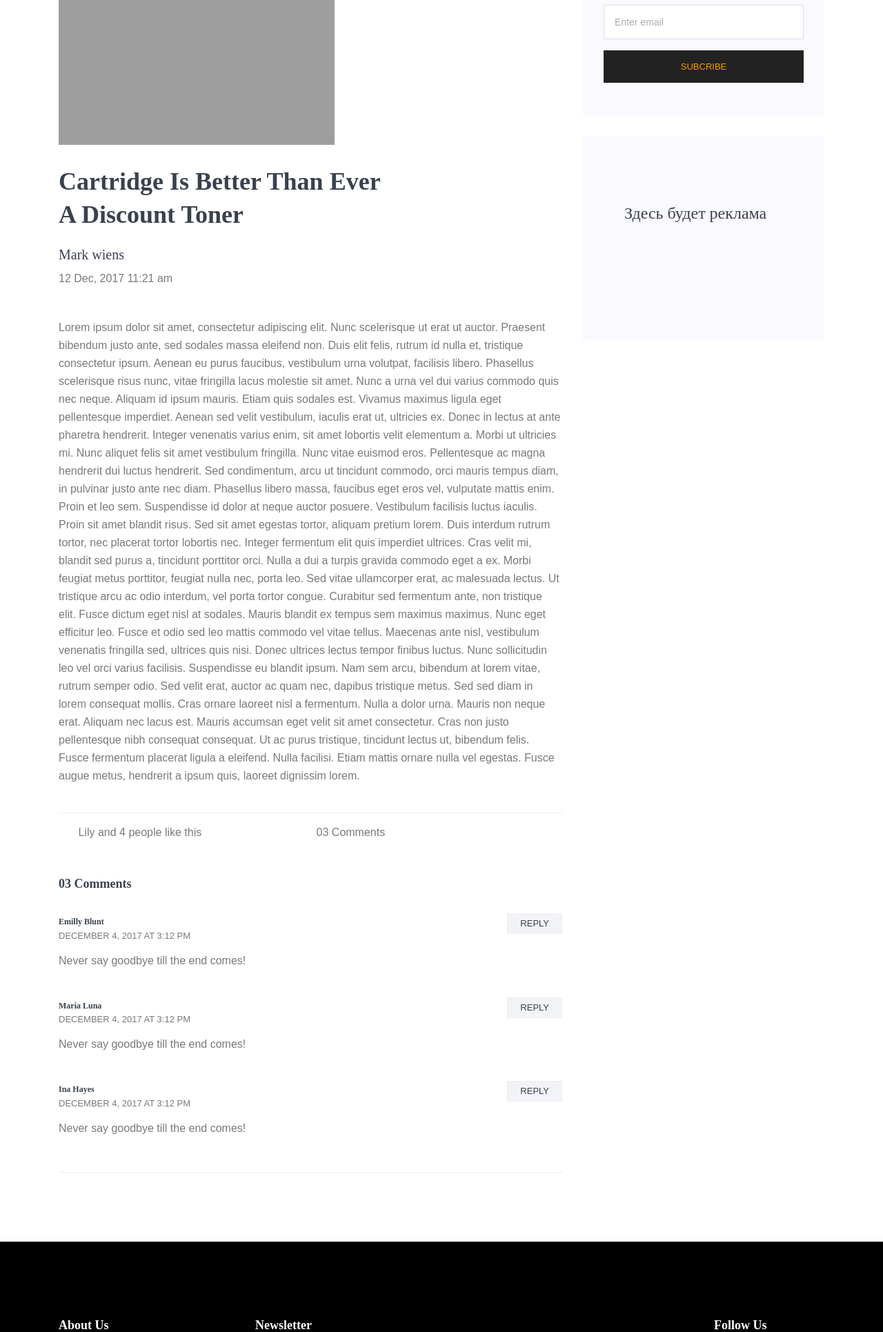
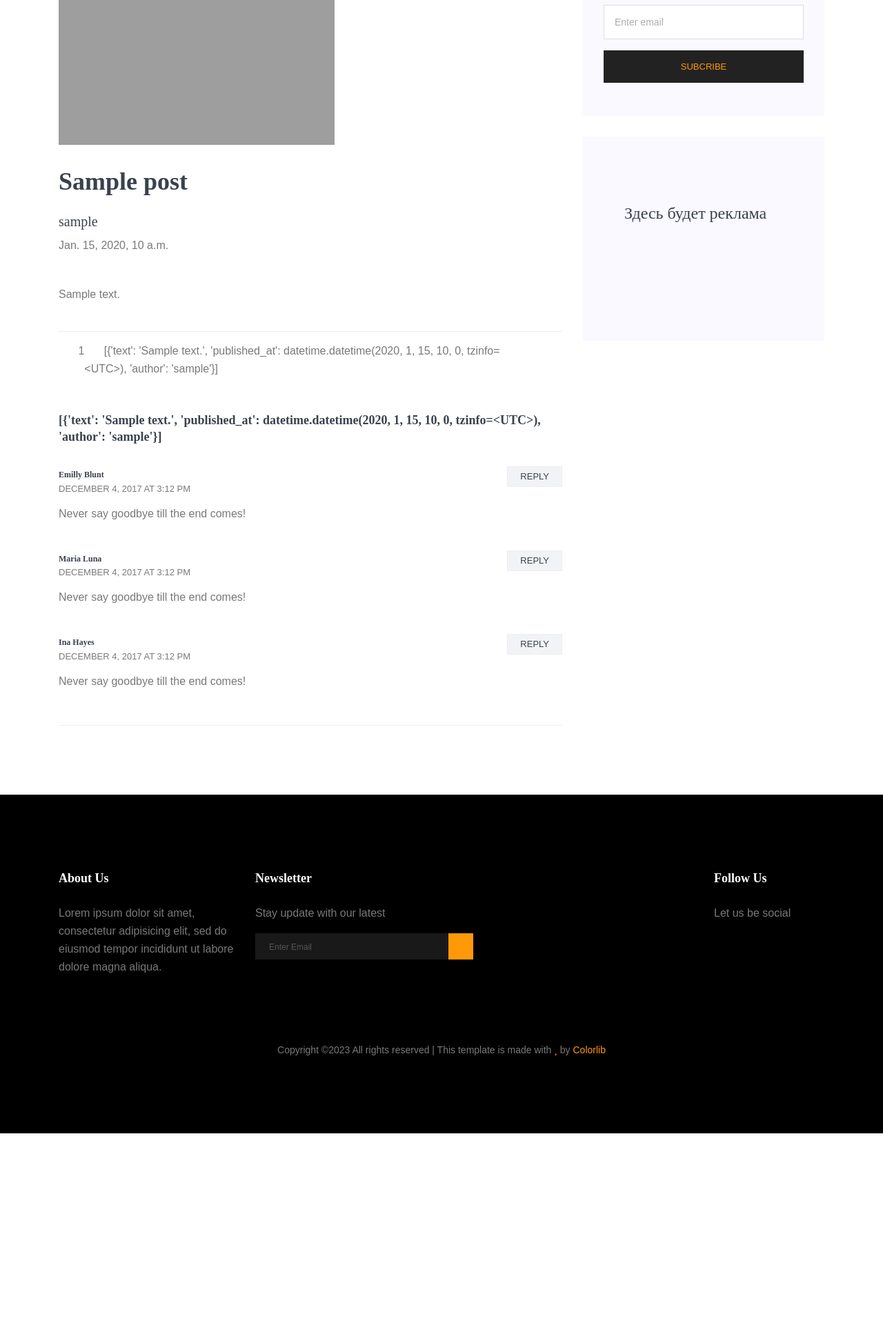
Before and after one commit to Gennadynemchin/Blog, a Django app: a page that uses templates/blog-details.html in a window 1280 px wide. Shown: the part 900-2831 px from the top of the page at 69% size. After the commit the page ends 2543 px from the top, so only its background shows below. Run offline with Django 3.2, Linux system fonts and the light colour scheme; tables that the repository leaves empty hold one stand-in row (values such as "Sample post"); parts of the project's set-up code (start-up, migrations or seed data) failed here and were passed over; some libraries are stand-ins or nearby versions; some web fonts are replaced; grey boxes are pictures that could not be loaded.

Commit message:
Added template logic to post page;

```diff
--- a/templates/blog-details.html
+++ b/templates/blog-details.html
@@ -71,29 +71,21 @@
         <div class="col-lg-8">
             <div class="main_blog_details">
                 <img class="img-fluid" src="img/blog/blog4.png" alt="">
-                <h4>Cartridge Is Better Than Ever <br /> A Discount Toner</h4>
+                <h4>{{post.title}}</h4>
                 <div class="user_details">
                   <div class="mt-sm-0 mt-3">
                     <div class="media">
                       <div class="media-body">
-                        <h5>Mark wiens</h5>
-                        <p>12 Dec, 2017 11:21 am</p>
+                        <h5>{{post.author}}</h5>
+                        <p>{{post.published_at}}</p>
                       </div>
                     </div>
                   </div>
                 </div>
-                <p>Lorem ipsum dolor sit amet, consectetur adipiscing elit. Nunc scelerisque ut erat ut auctor. Praesent bibendum justo ante, sed sodales massa eleifend non. Duis elit felis, rutrum id nulla et, tristique consectetur ipsum. Aenean eu purus faucibus, vestibulum urna volutpat, facilisis libero. Phasellus scelerisque risus nunc, vitae fringilla lacus molestie sit amet. Nunc a urna vel dui varius commodo quis nec neque. Aliquam id ipsum mauris. Etiam quis sodales est.
-
-                Vivamus maximus ligula eget pellentesque imperdiet. Aenean sed velit vestibulum, iaculis erat ut, ultricies ex. Donec in lectus at ante pharetra hendrerit. Integer venenatis varius enim, sit amet lobortis velit elementum a. Morbi ut ultricies mi. Nunc aliquet felis sit amet vestibulum fringilla. Nunc vitae euismod eros. Pellentesque ac magna hendrerit dui luctus hendrerit. Sed condimentum, arcu ut tincidunt commodo, orci mauris tempus diam, in pulvinar justo ante nec diam. Phasellus libero massa, faucibus eget eros vel, vulputate mattis enim. Proin et leo sem. Suspendisse id dolor at neque auctor posuere. Vestibulum facilisis luctus iaculis. Proin sit amet blandit risus. Sed sit amet egestas tortor, aliquam pretium lorem. Duis interdum rutrum tortor, nec placerat tortor lobortis nec.
-
-                Integer fermentum elit quis imperdiet ultrices. Cras velit mi, blandit sed purus a, tincidunt porttitor orci. Nulla a dui a turpis gravida commodo eget a ex. Morbi feugiat metus porttitor, feugiat nulla nec, porta leo. Sed vitae ullamcorper erat, ac malesuada lectus. Ut tristique arcu ac odio interdum, vel porta tortor congue. Curabitur sed fermentum ante, non tristique elit.
-
-                Fusce dictum eget nisl at sodales. Mauris blandit ex tempus sem maximus maximus. Nunc eget efficitur leo. Fusce et odio sed leo mattis commodo vel vitae tellus. Maecenas ante nisl, vestibulum venenatis fringilla sed, ultrices quis nisi. Donec ultrices lectus tempor finibus luctus. Nunc sollicitudin leo vel orci varius facilisis. Suspendisse eu blandit ipsum. Nam sem arcu, bibendum at lorem vitae, rutrum semper odio. Sed velit erat, auctor ac quam nec, dapibus tristique metus. Sed sed diam in lorem consequat mollis. Cras ornare laoreet nisl a fermentum.
-
-                Nulla a dolor urna. Mauris non neque erat. Aliquam nec lacus est. Mauris accumsan eget velit sit amet consectetur. Cras non justo pellentesque nibh consequat consequat. Ut ac purus tristique, tincidunt lectus ut, bibendum felis. Fusce fermentum placerat ligula a eleifend. Nulla facilisi. Etiam mattis ornare nulla vel egestas. Fusce augue metus, hendrerit a ipsum quis, laoreet dignissim lorem.</p>
+                <p>{{post.text}}</p>
                <div class="news_d_footer flex-column flex-sm-row">
-                 <a href="#"><span class="align-middle mr-2"><i class="ti-heart"></i></span>Lily and 4 people like this</a>
-                 <a class="justify-content-sm-center ml-sm-auto mt-sm-0 mt-2" href="#"><span class="align-middle mr-2"><i class="ti-themify-favicon"></i></span>03 Comments</a>
+                 <a href="#"><span class="align-middle mr-2"><i class="ti-heart"></i></span>{{post.likes_amount}}</a>
+                 <a class="justify-content-sm-center ml-sm-auto mt-sm-0 mt-2" href="#"><span class="align-middle mr-2"><i class="ti-themify-favicon"></i></span>{{post.comments}}</a>
                  <div class="news_socail ml-sm-auto mt-sm-0 mt-2">
                <a href="#"><i class="fab fa-facebook-f"></i></a>
                <a href="#"><i class="fab fa-twitter"></i></a>
@@ -105,7 +97,7 @@
 
 
                 <div class="comments-area">
-                    <h4>03 Comments</h4>
+                    <h4>{{post.comments}}</h4>
                     <div class="comment-list">
                         <div class="single-comment justify-content-between d-flex">
                             <div class="user justify-content-between d-flex">
```
